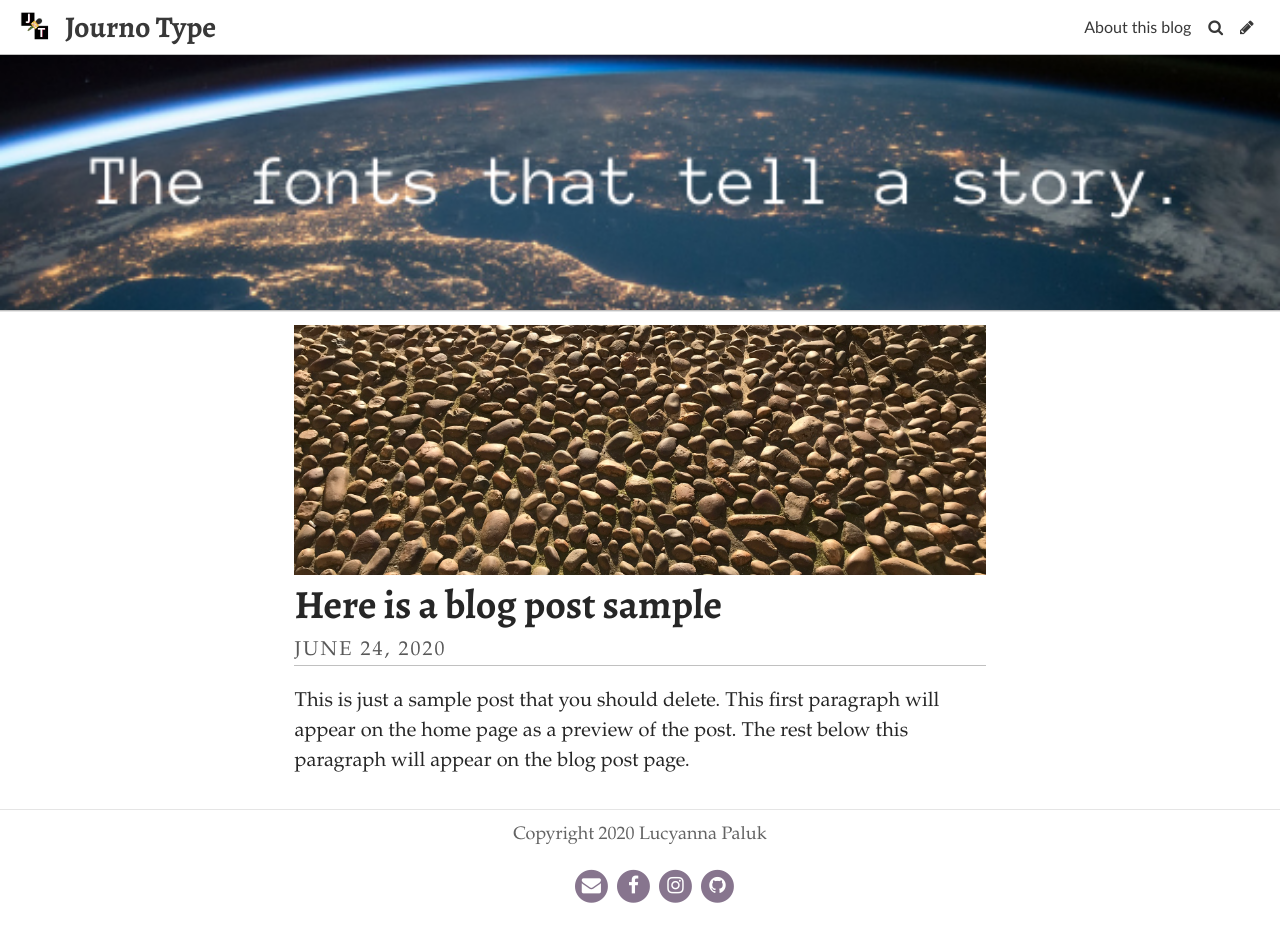
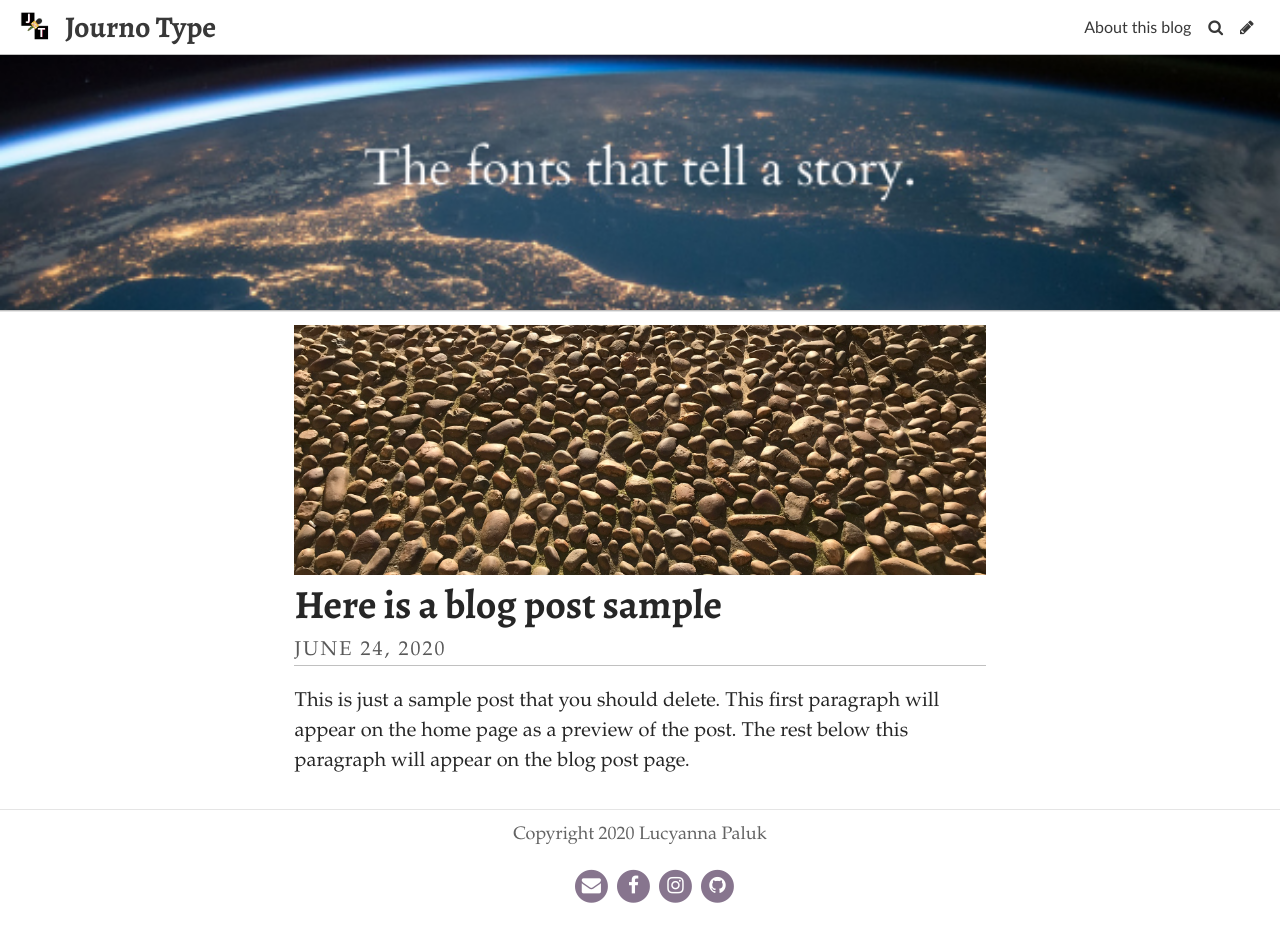
Before and after one commit to lucyannapaluk/mybrookesblog, a Jekyll site: the page built from index.html, in a window 1280 px wide. Built offline with Jekyll 4.4.1, drawn with Linux system fonts in a browser that asks for light colours; some web fonts are replaced; the list of posts is cut into pages by our own code.

Commit message:
Update Settings “general”

```diff
--- a/_data/settings.yml
+++ b/_data/settings.yml
@@ -3,7 +3,7 @@
   throughout journalism
 header_text: ""
 footer_text: Copyright 2020 Lucyanna Paluk
-header_feature_image: ../uploads/the-fonts-that-tell-a-story.-5.png
+header_feature_image: ../uploads/the-fonts-that-tell-a-story.-6.png
 bannerheight: 20vmax
 logo: ../uploads/journo-type-logo.png
 favicon: ../uploads/favicon-16x16.png
```
Also changed, not shown: uploads/the-fonts-that-tell-a-story.-6.png (added).
